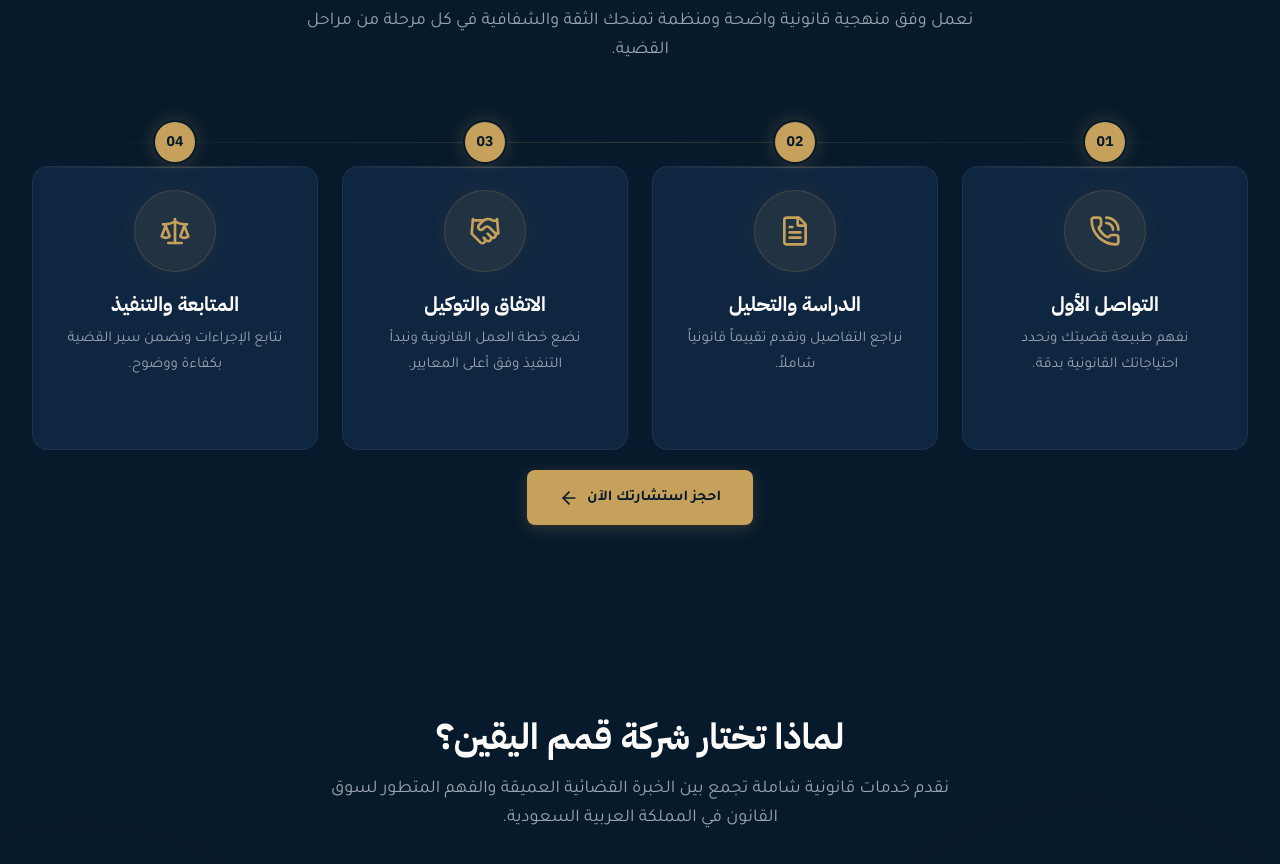
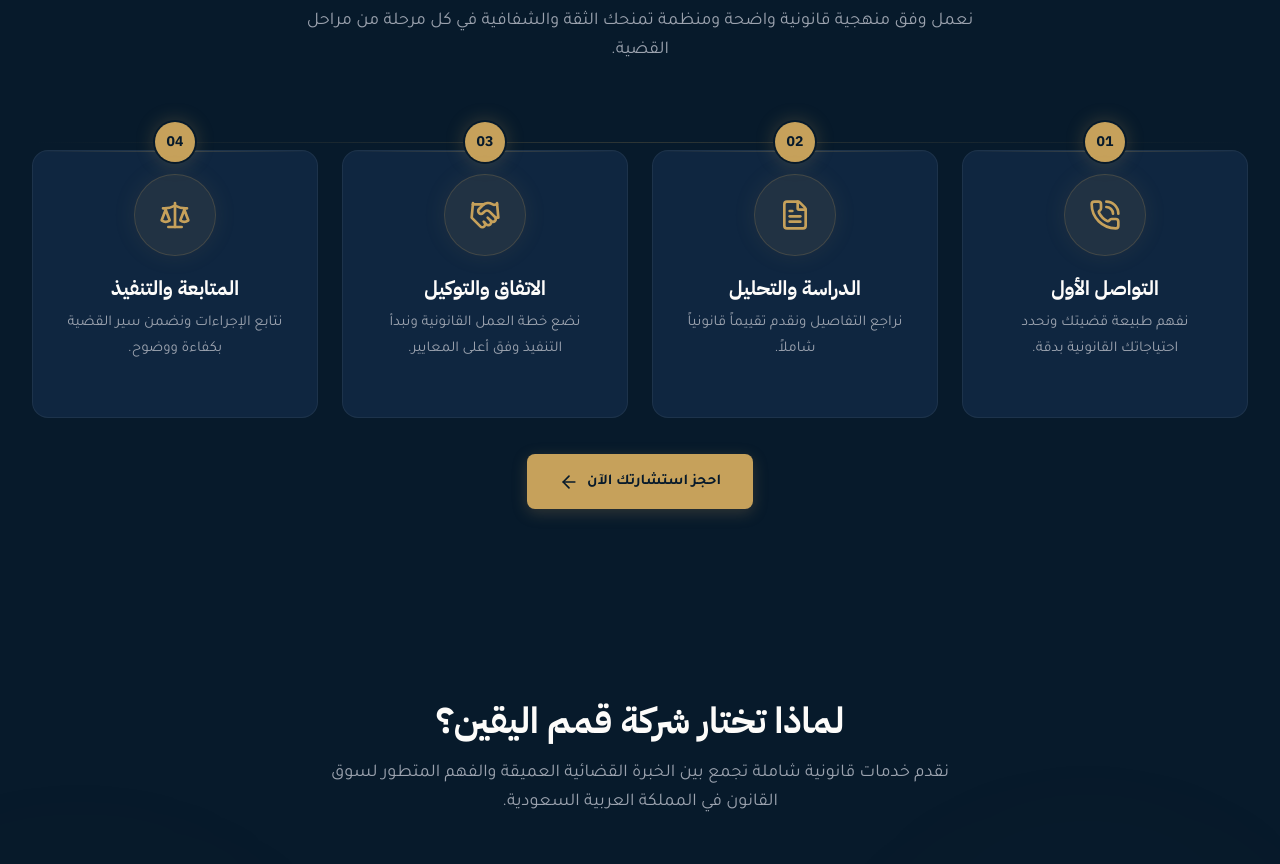
Before and after one commit to khodranefrs-creator/qimam, a Next.js app: page / in a window 1280 px wide. Shown: the part 3900-4764 px from the top of the page. Built offline with nearby package versions, Linux system fonts and the light colour scheme; no server answers; the database is empty.

Commit message:
overlap timeline nodes with card top edge (-mb-3)

```diff
--- a/src/components/home/process-timeline.tsx
+++ b/src/components/home/process-timeline.tsx
@@ -76,7 +76,7 @@ export function ProcessTimeline() {
                     className="group"
                   >
                     {/* Desktop: numbered node above card */}
-                    <div className="hidden lg:flex justify-center relative z-10 mb-1">
+                    <div className="hidden lg:flex justify-center relative z-10 -mb-3">
                       <div className="w-10 h-10 rounded-full bg-accent-gold flex items-center justify-center shadow-[0_0_20px_rgba(198,161,91,0.3)] ring-2 ring-primary">
                         <span className="text-primary font-heading font-bold text-sm">{step.number}</span>
                       </div>
```
